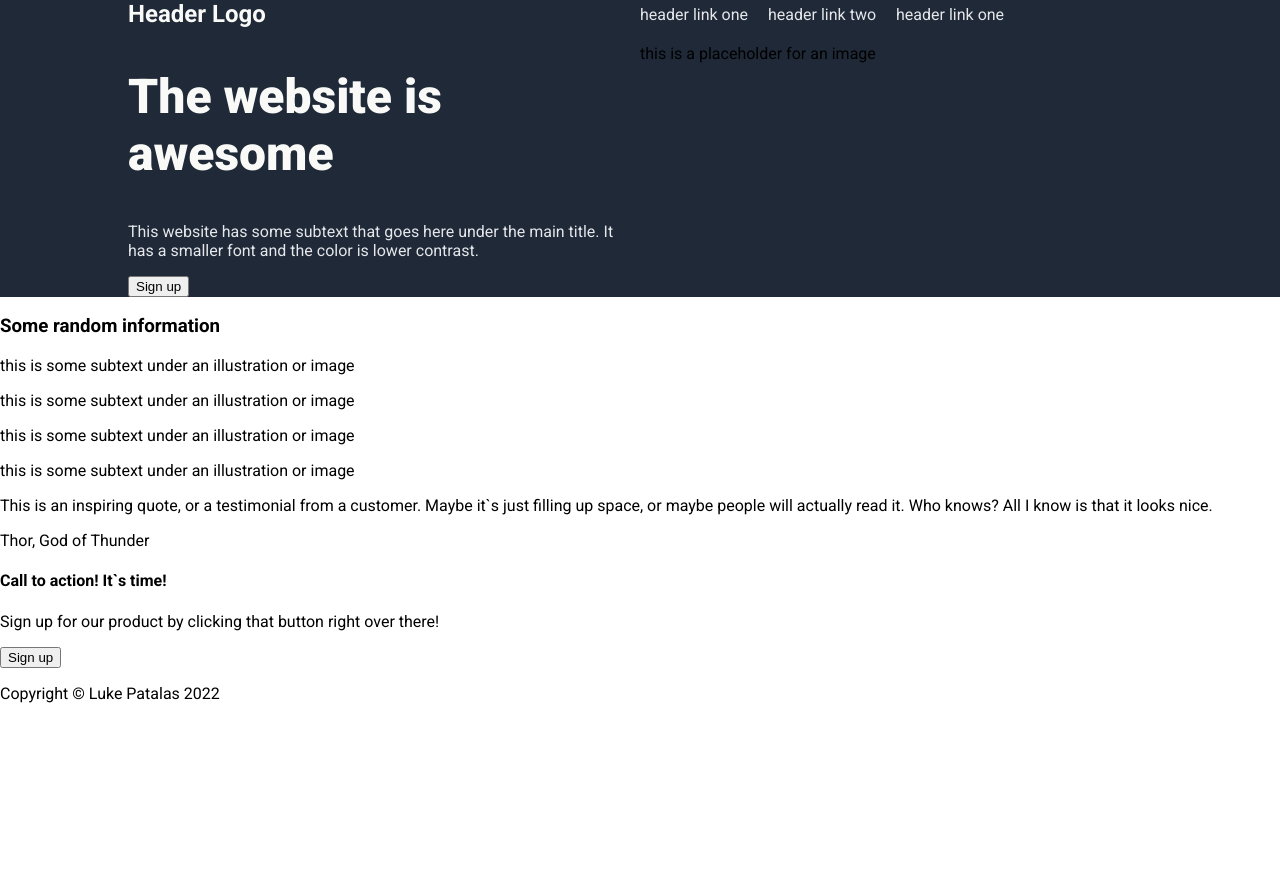
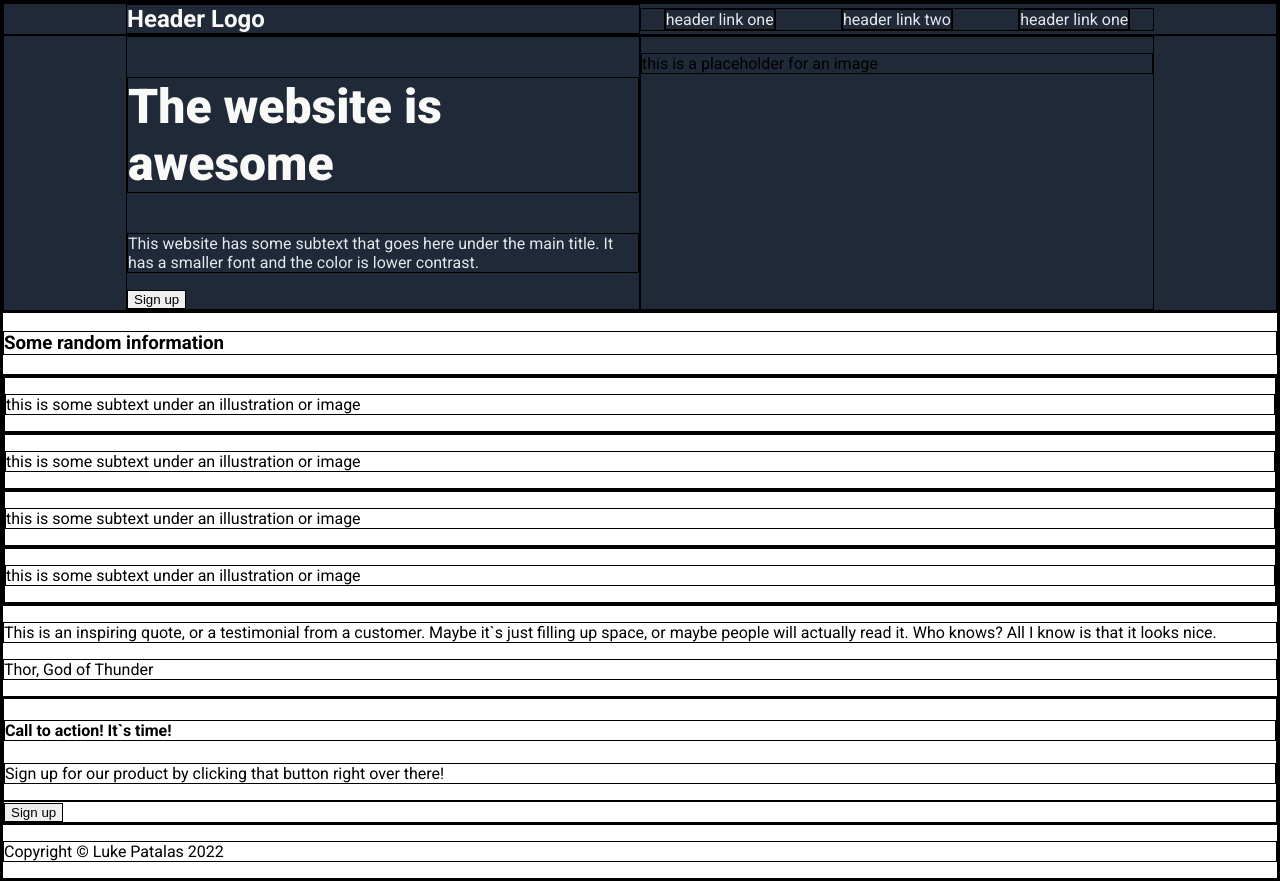
Before and after one commit to lukaszpatalas/potential-winner, a plain HTML site: page index.html in a window 1280 px wide. Before the commit the page ends 800 px from the top, so only its background shows below. Drawn offline with Linux system fonts and the light colour scheme.

Commit message:
Fix position of ul in header

```diff
--- a/style.css
+++ b/style.css
@@ -1,3 +1,6 @@
+* {
+    border: 1px solid black;
+}
 body {
     font-family: 'Roboto', 'Helvetica', sans-serif;
     margin: 0;
@@ -37,7 +40,6 @@ h1 {
 
 .header-left > p {
     color: #E5E7EB;
-    text-decoration: none;
     font-size: 16px;
 }
 
@@ -53,6 +55,7 @@ ul {
     gap: 20px;
     margin: 0;
     padding: 0;
+    justify-content: space-around;
 }
 
 a {
```
